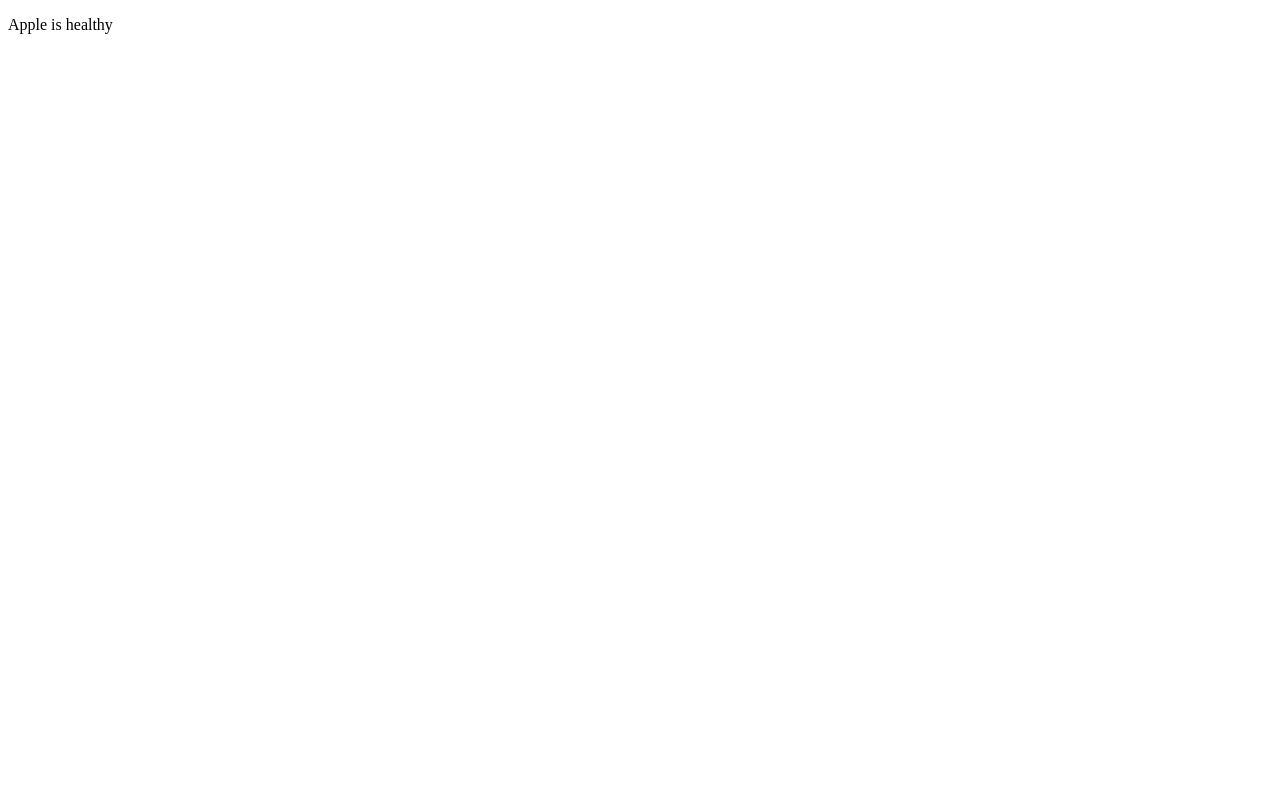
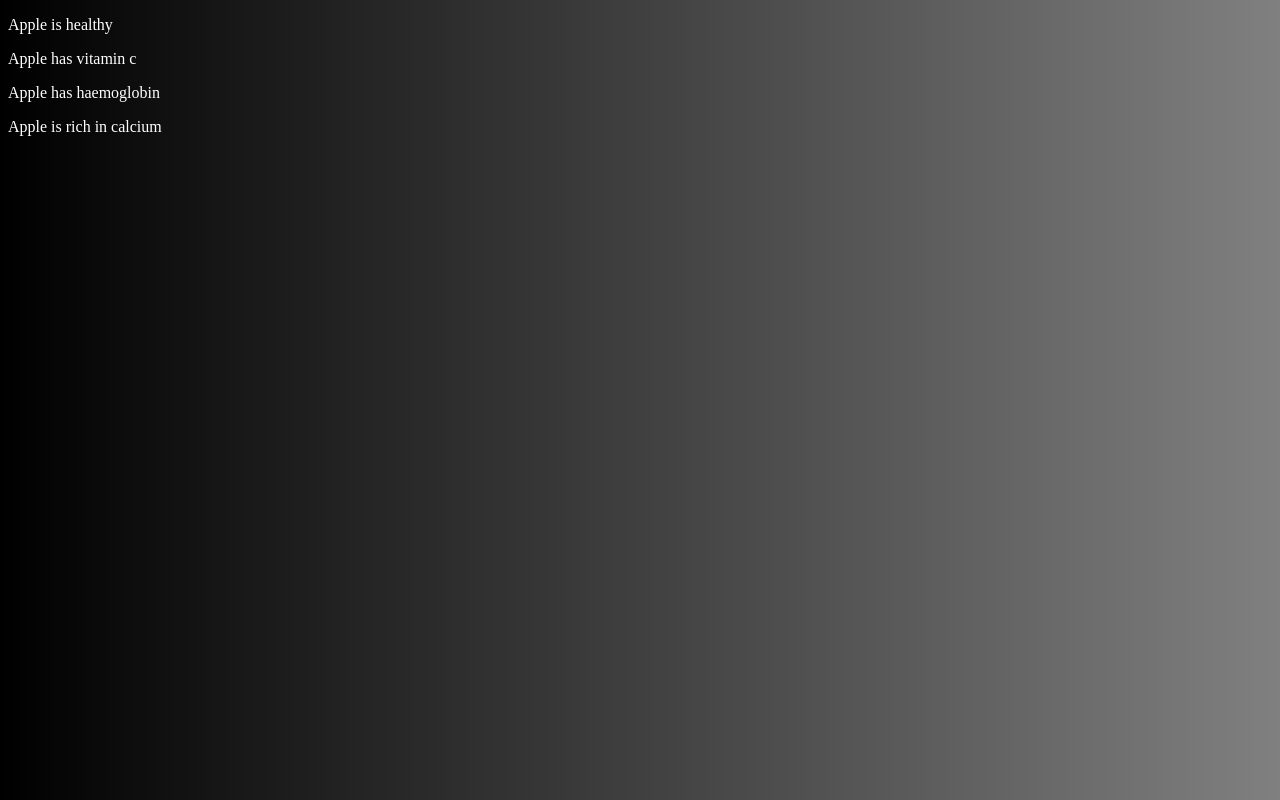
Before and after one commit to Rachana1234567/Final, a plain HTML site: page Benefits.html in a window 1280 px wide. Drawn offline with Linux system fonts and the light colour scheme.

Commit message:
Update Benefits.html

```diff
--- a/Benefits.html
+++ b/Benefits.html
@@ -2,7 +2,15 @@
 <html>
 <head>
 </head>
+<style>
+	body{
+		background-image: linear-gradient(to left, grey,black)
+	}
+</style>
 <body>
-<p>Apple is healthy</p>
+<p style="color:white">Apple is healthy</p>
+<p style="color:white">Apple has vitamin c</p>
+<p style="color:white">Apple has haemoglobin</p>
+<p style="color:white">Apple is rich in calcium</p>
 </body>
 </html>
```
